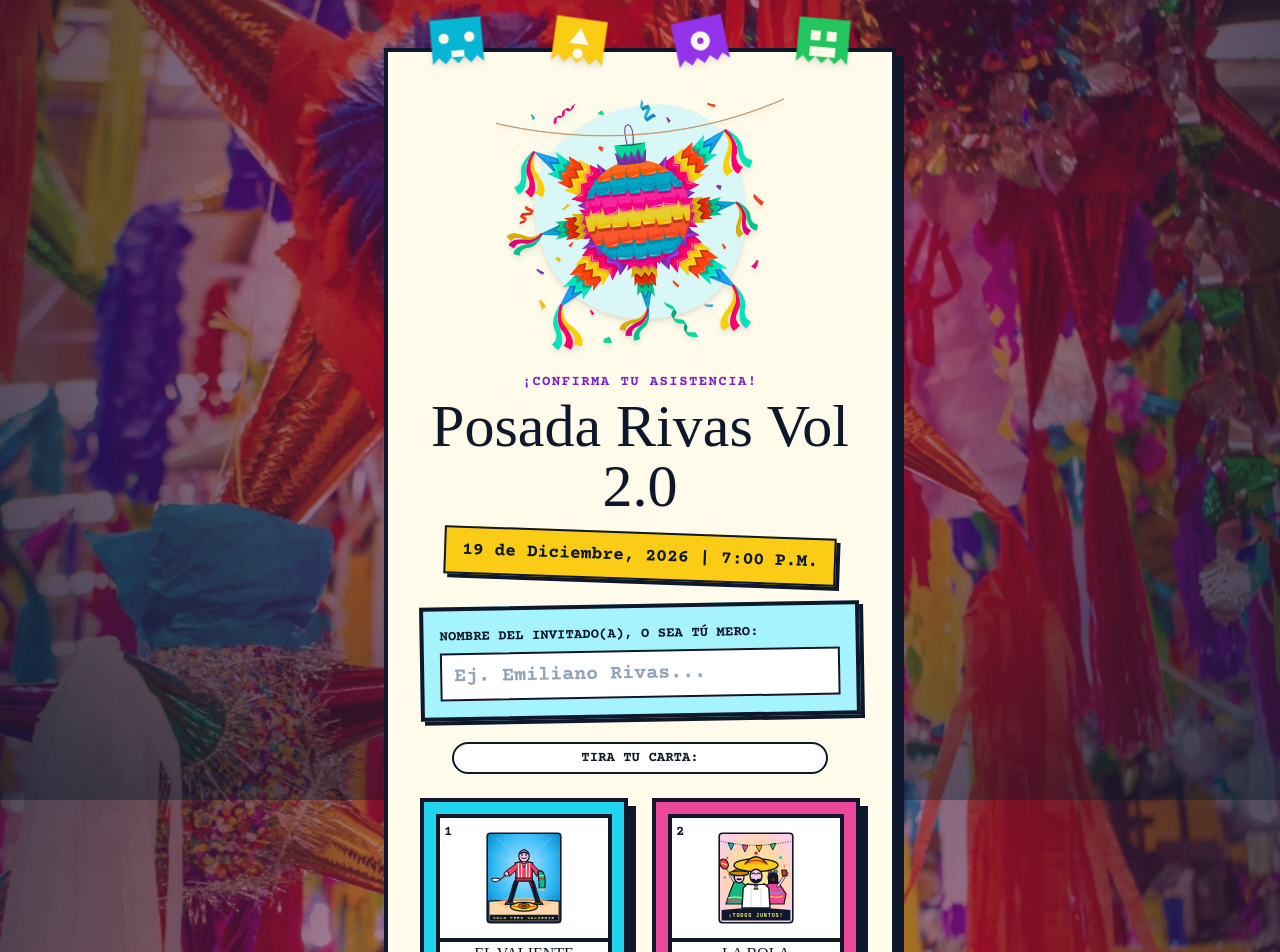
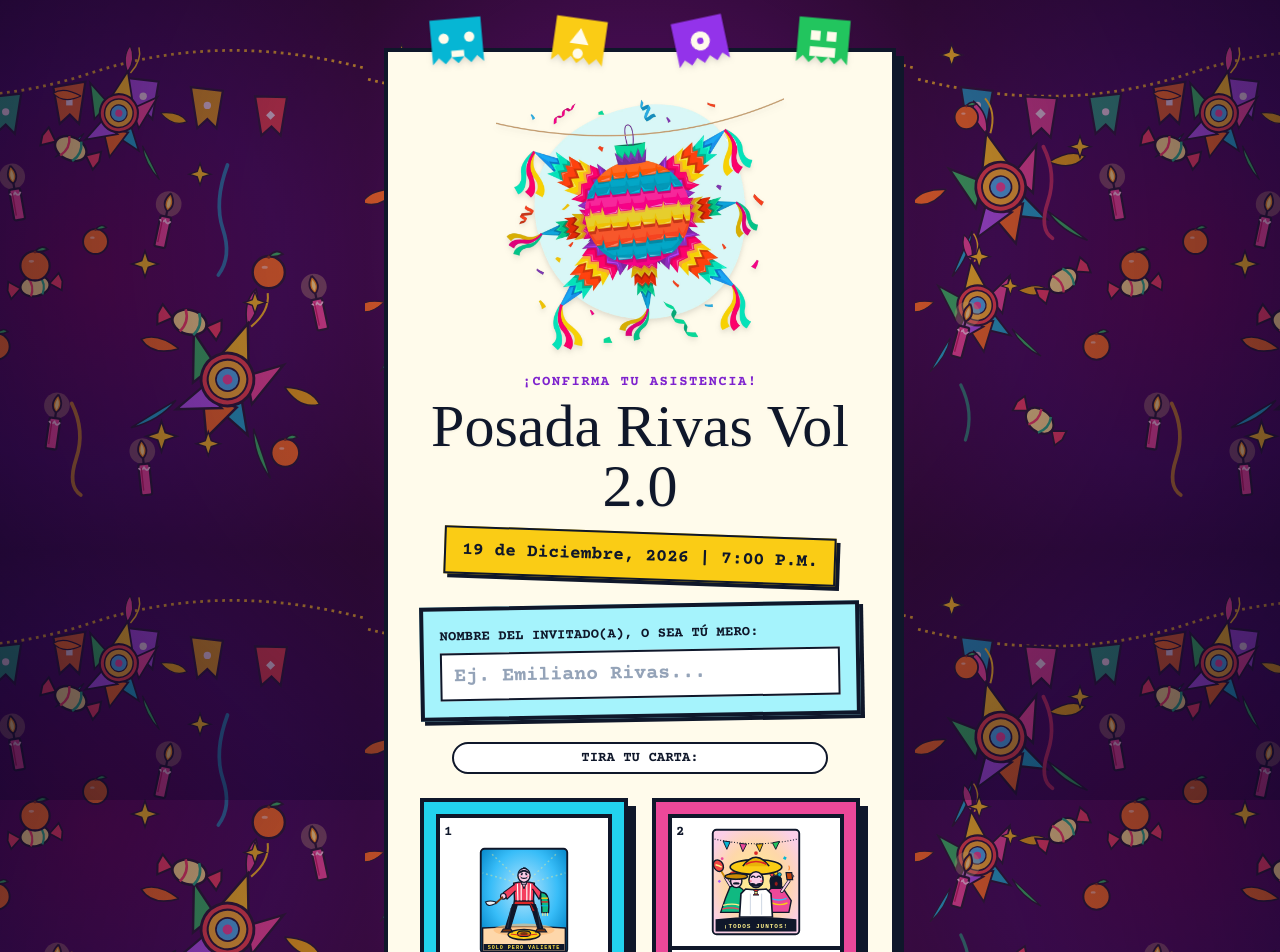
Before and after one commit to EmilianoRivasMX/landing-posada-2026, a React (Vite) app: page / in a window 1280 px wide. Shown: the top 952 px of the page. Built offline with nearby package versions, Linux system fonts and the light colour scheme; a web font is replaced by a local one.

Commit message:
style: patron ilustrado tradicional de posada y ajuste de espaciado en El Valiente

```diff
--- a/css/style.css
+++ b/css/style.css
@@ -1,11 +1,10 @@
 body {
-    background-color: #0f172a;
+    background-color: #2e0854;
     background-image:
-        radial-gradient(circle at 50% 30%, rgba(190, 24, 93, 0.4), rgba(15, 23, 42, 0.88)),
-        url('../img/fondo-posada.jpg');
-    background-size: cover;
-    background-position: center;
-    background-repeat: no-repeat;
+        radial-gradient(circle at 50% 30%, rgba(219, 39, 119, 0.2), rgba(21, 5, 41, 0.7)),
+        url('../img/fondo-posada-patron.svg');
+    background-size: 550px 550px;
+    background-repeat: repeat;
     background-attachment: fixed;
     font-family: 'Courier Prime', monospace;
     min-height: 100vh;
--- a/src/components/LoteriaCard.jsx
+++ b/src/components/LoteriaCard.jsx
@@ -12,12 +12,12 @@ export default function LoteriaCard({
 }) {
   return (
     <div className={`${bgClase} p-2 md:p-3 border-4 border-slate-900 sombra-dura transition-all group hover:-translate-y-1 flex flex-col justify-between`}>
-      <div className="w-full">
-        <div className="border-4 border-slate-900 bg-white p-2 h-28 md:h-32 flex flex-col items-center justify-center relative">
+      <div className="w-full flex-grow flex flex-col mb-2">
+        <div className="border-4 border-slate-900 bg-white p-1.5 sm:p-2 flex-grow flex flex-col items-center justify-center relative min-h-[6.5rem] sm:min-h-[7.5rem] md:min-h-[8.5rem]">
           <span className="absolute top-1 left-1 text-sm font-bold text-slate-900">{numero}</span>
-          <img src={imagen} alt={titulo} className="h-20 md:h-24 object-contain group-hover:scale-105 transition-transform" />
+          <img src={imagen} alt={titulo} className="h-20 sm:h-24 md:h-28 object-contain group-hover:scale-105 transition-transform" />
         </div>
-        <div className="bg-white border-x-4 border-b-4 border-slate-900 -mt-1 pt-1 pb-1 mb-2">
+        <div className="bg-white border-x-4 border-b-4 border-slate-900 -mt-1 pt-1.5 pb-2">
           <p className="text-center font-rotulo text-slate-900 uppercase text-sm md:text-base">{titulo}</p>
           <p className="text-center text-[10px] font-bold text-slate-600 leading-tight">{subtitulo}</p>
         </div>
--- a/src/index.css
+++ b/src/index.css
@@ -1,11 +1,10 @@
 body {
-  background-color: #0f172a;
+  background-color: #2e0854;
   background-image:
-    radial-gradient(circle at 50% 30%, rgba(190, 24, 93, 0.4), rgba(15, 23, 42, 0.88)),
-    url('../img/fondo-posada.jpg');
-  background-size: cover;
-  background-position: center;
-  background-repeat: no-repeat;
+    radial-gradient(circle at 50% 30%, rgba(219, 39, 119, 0.2), rgba(21, 5, 41, 0.7)),
+    url('../img/fondo-posada-patron.svg');
+  background-size: 550px 550px;
+  background-repeat: repeat;
   background-attachment: fixed;
   font-family: 'Courier Prime', monospace;
   min-height: 100vh;
```
Also changed, not shown: index.vanilla.html (+5 -5 lines), img/fondo-posada-patron.svg (added), 1 other file (tests, documents, lock files or other folders).
